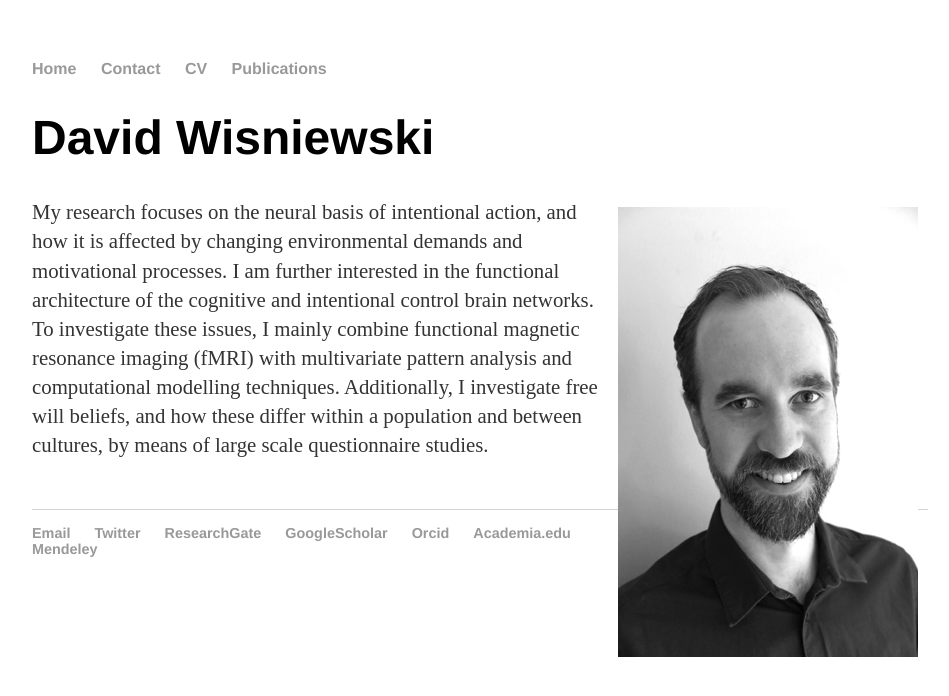
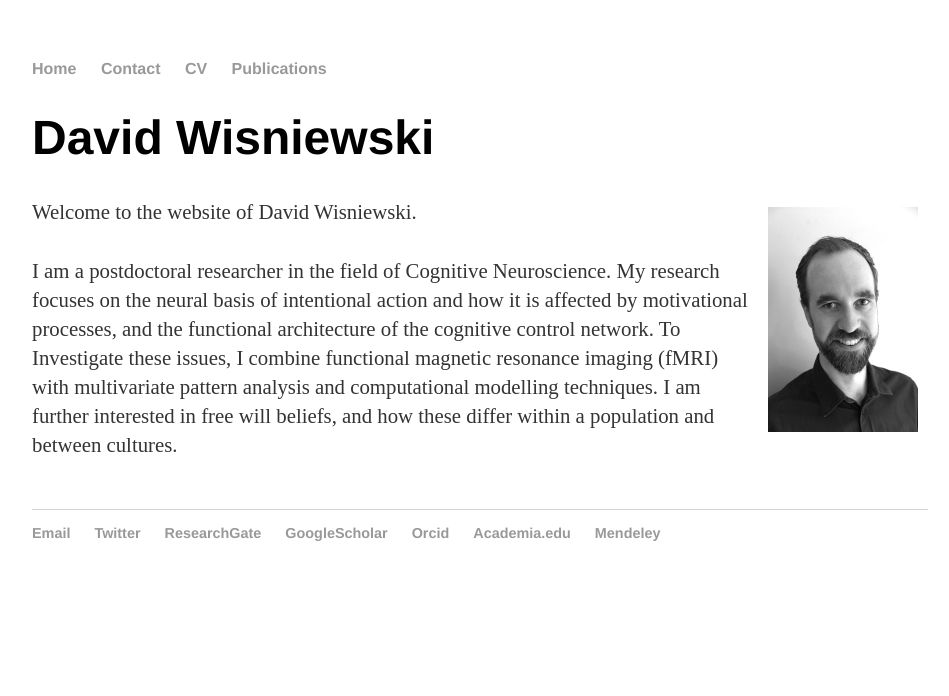
Before and after one commit to davidwisniewski/davidwisniewski.github.io, a Jekyll site: the page built from index.html, in a window 1280 px wide. Shown: the top 696 px of the page, without its empty margins (160-1109 px from the left). Built offline with Jekyll 4.4.1, drawn with Linux system fonts in a browser that asks for light colours.

Commit message:
changed landing page text

```diff
--- a/index.html
+++ b/index.html
@@ -4,12 +4,14 @@ title: David Wisniewski
 ---
 <div class="blurb">
 	<h1>David Wisniewski</h1>
-	<img title="David Wisniewski" style="margin: 10px; float: right;" alt="Photo of David Wisniewski" src="/images/David_Wisniewski_300x450_BW.jpg" width="300" height="450" />
-	<p>My research focuses on the neural basis of intentional action, and how it is affected by changing environmental demands and motivational processes.
-	I am further interested in the functional architecture of the cognitive and intentional control brain networks. To investigate these issues,
-	I mainly combine functional magnetic resonance imaging (fMRI) with multivariate pattern analysis and computational modelling techniques.
-	Additionally, I investigate free will beliefs, and how these differ within a population and between cultures, by means of large scale questionnaire
-	studies.
+	<img title="David Wisniewski" style="margin: 10px; float: right;" alt="Photo of David Wisniewski" src="/images/David_Wisniewski_300x450_BW.jpg" width="150" height="225" />
+	<p> Welcome to the website of David Wisniewski.
+	<br>
+	<br>
+	I am a postdoctoral researcher in the field of Cognitive Neuroscience. My research focuses on the neural basis of intentional action and
+	how it is affected by motivational processes, and the functional architecture of the cognitive control network. To Investigate these issues,
+	I combine functional magnetic resonance imaging (fMRI) with multivariate pattern analysis and computational modelling techniques.
+	I am further interested in free will beliefs, and how these differ within a population and between cultures.
 	<br>
 	<br>
 
```
